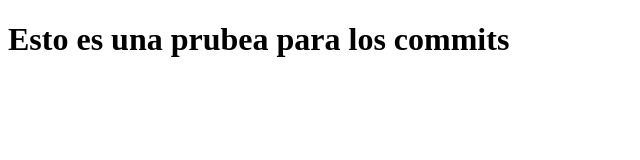
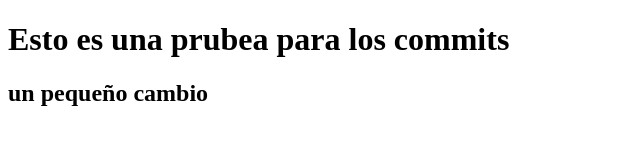
Before and after one commit to wilffren/Taller_De_Git, a plain HTML site: page index.html in a window 1280 px wide. Shown: the whole page, without its empty margins (0-640 px from the left). Drawn offline with Linux system fonts and the light colour scheme.

Commit message:
segundo cambio pero en codespace

```diff
--- a/index.html
+++ b/index.html
@@ -7,5 +7,6 @@
 </head>
 <body>
     <h1>Esto es una prubea para los commits</h1>
+    <h2>un pequeño cambio</h2>
 </body>
 </html>
```
